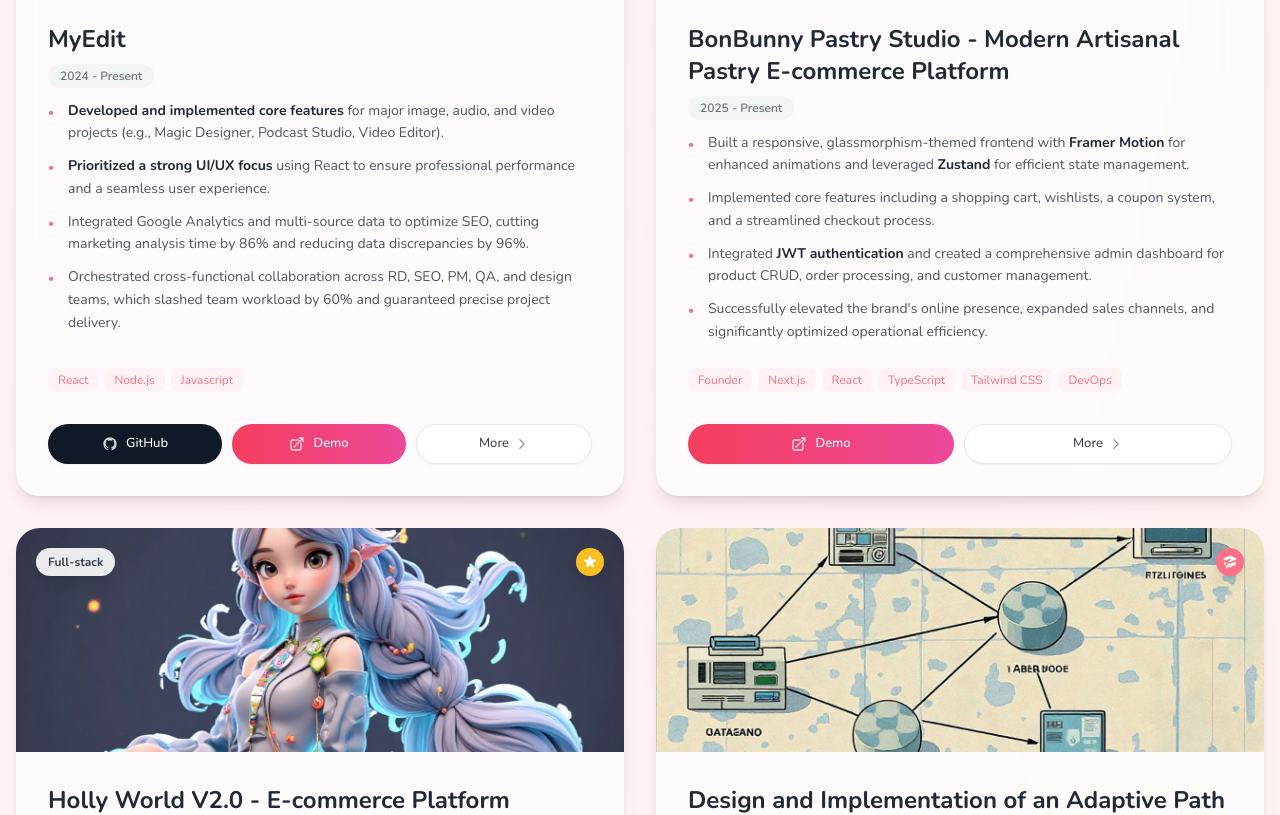
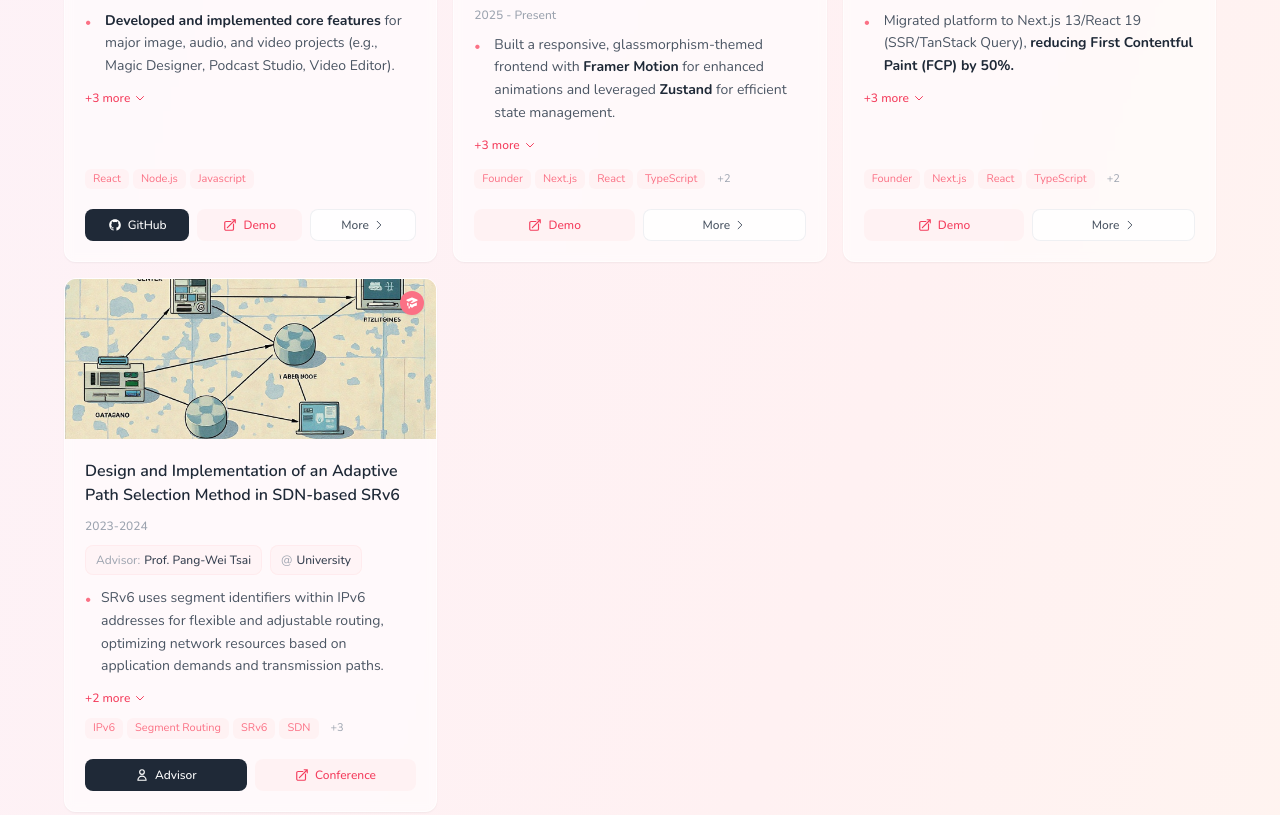
Before and after one commit to yuchen-land/yuchen-land.github.io, a Next.js app: page /portfolio in a window 1280 px wide. Shown: the part 840-1655 px from the top of the page. Built offline with nearby package versions, Linux system fonts and the light colour scheme.

Commit message:
feat: Enhance portfolio layout and improve project card design for better user experience

```diff
--- a/src/app/portfolio/page.js
+++ b/src/app/portfolio/page.js
@@ -13,7 +13,7 @@ export default function PortfolioPage() {
       <Navbar />
 
       <div className="relative z-10 min-h-screen py-16 px-4 pt-32 md:pt-40">
-        <div className="max-w-7xl mx-auto">
+        <div className="max-w-6xl mx-auto">
           <PortfolioContent />
         </div>
       </div>
--- a/src/components/AcademicCard.js
+++ b/src/components/AcademicCard.js
@@ -5,28 +5,32 @@ import Image from "next/image";
 
 export default function AcademicCard({ thesis }) {
   const [imgError, setImgError] = useState(false);
+  const [isExpanded, setIsExpanded] = useState(false);
+
+  // Show only first highlight by default
+  const MAX_VISIBLE_ITEMS = 1;
 
   return (
-    <div className="bg-white/70 backdrop-blur-glass rounded-3xl overflow-hidden shadow-lg card-hover border-0 group flex flex-col h-full">
-      {/* Banner Image - 與 Project Card 完全一致 */}
-      <div className="relative h-56 bg-gradient-to-br from-pink-100 via-rose-100 to-orange-100 overflow-hidden flex-shrink-0">
+    <div className="bg-white/60 backdrop-blur-sm rounded-xl overflow-hidden shadow-sm hover:shadow-md transition-all duration-300 border border-white/60 group flex flex-col h-full">
+      {/* Banner Image */}
+      <div className="relative h-40 bg-gradient-to-br from-pink-100 via-rose-100 to-orange-100 overflow-hidden flex-shrink-0">
         {thesis.image && !imgError ? (
           <Image
             src={thesis.image}
             alt={thesis.title}
             fill
-            className="object-cover transition-transform duration-700 group-hover:scale-110"
+            className="object-cover transition-transform duration-500 group-hover:scale-105"
             onError={() => setImgError(true)}
           />
         ) : (
-          <div className="w-full h-full flex items-center justify-center bg-gradient-to-br from-pink-400 to-rose-500 text-white text-5xl font-bold">
+          <div className="w-full h-full flex items-center justify-center bg-gradient-to-br from-pink-400 to-rose-500 text-white text-4xl font-bold">
             🎓
           </div>
         )}
 
         {/* Thesis Badge */}
-        <div className="absolute top-5 right-5 w-7 h-7 bg-rose-400 rounded-full flex items-center justify-center shadow-lg">
-          <svg className="w-4 h-4 text-white" fill="currentColor" viewBox="0 0 20 20">
+        <div className="absolute top-3 right-3 w-6 h-6 bg-rose-400 rounded-full flex items-center justify-center shadow-sm">
+          <svg className="w-3.5 h-3.5 text-white" fill="currentColor" viewBox="0 0 20 20">
             <path d="M10.394 2.08a1 1 0 00-.788 0l-7 3a1 1 0 000 1.84L5.25 8.051a.999.999 0 01.356-.257l4-1.714a1 1 0 11.788 1.838L7.667 9.088l1.94.831a1 1 0 00.787 0l7-3a1 1 0 000-1.838l-7-3zM3.31 9.397L5 10.12v4.102a8.969 8.969 0 00-1.05-.174 1 1 0 01-.89-.89 11.115 11.115 0 01.25-3.762zM9.3 16.573A9.026 9.026 0 007 14.935v-3.957l1.818.78a3 3 0 002.364 0l5.508-2.361a11.026 11.026 0 01.25 3.762 1 1 0 01-.89.89 8.968 8.968 0 00-5.35 2.524 1 1 0 01-1.4 0zM6 18a1 1 0 001-1v-2.065a8.935 8.935 0 00-2-.712V17a1 1 0 001 1z" />
           </svg>
         </div>
@@ -35,65 +39,92 @@ export default function AcademicCard({ thesis }) {
         <div className="absolute inset-0 bg-gradient-to-t from-black/20 via-transparent to-transparent opacity-0 group-hover:opacity-100 transition-opacity duration-300"></div>
       </div>
 
-      {/* Project Info - 與 Project Card 一致 */}
-      <div className="p-8 flex flex-col flex-1">
+      {/* Content */}
+      <div className="p-5 flex flex-col flex-1">
         <div className="flex-1">
-          <div className="mb-3">
-            <h3 className="text-2xl font-bold text-gray-800 group-hover:text-rose-600 transition-colors mb-2">
+          <div className="mb-2">
+            <h3 className="text-base font-semibold text-gray-800 group-hover:text-rose-500 transition-colors mb-1.5 line-clamp-2">
               {thesis.title}
             </h3>
             {thesis.year && (
-              <span className="text-xs font-semibold text-gray-500 bg-gray-100 px-3 py-1 rounded-full inline-block">
+              <span className="text-xs text-gray-400 font-medium">
                 {thesis.year}
               </span>
             )}
           </div>
 
-          {/* Academic Info */}
-          <div className="grid grid-cols-2 gap-3 mb-6">
-            <div className="bg-rose-50/50 rounded-xl p-3 border border-rose-100/50">
-              <p className="text-xs text-gray-500 font-medium mb-1">Advisor</p>
-              <p className="text-sm font-semibold text-gray-800">{thesis.advisor.name}</p>
+          {/* Academic Info - Compact */}
+          <div className="flex gap-2 mb-3 text-xs">
+            <div className="bg-rose-50/60 rounded-lg px-2.5 py-1.5 border border-rose-100/50">
+              <span className="text-gray-400">Advisor:</span>
+              <span className="text-gray-700 font-medium ml-1">{thesis.advisor.name.split(',')[0]}</span>
             </div>
-            <div className="bg-rose-50/50 rounded-xl p-3 border border-rose-100/50">
-              <p className="text-xs text-gray-500 font-medium mb-1">Institution</p>
-              <p className="text-sm font-semibold text-gray-800">{thesis.institution}</p>
+            <div className="bg-rose-50/60 rounded-lg px-2.5 py-1.5 border border-rose-100/50">
+              <span className="text-gray-400">@</span>
+              <span className="text-gray-700 font-medium ml-1">{thesis.institution.split(' ').slice(-1)[0]}</span>
             </div>
           </div>
 
-          {/* Research Highlights - 與 Project description 一致 */}
-          <ul className="text-gray-600 mb-6 space-y-2.5 list-none">
-            {thesis.highlights.map((highlight, index) => (
-              <li key={index} className="text-sm leading-relaxed pl-5 relative">
+          {/* Research Highlights with expand/collapse */}
+          <ul className="text-gray-600 mb-3 space-y-2 list-none">
+            {(isExpanded ? thesis.highlights : thesis.highlights.slice(0, MAX_VISIBLE_ITEMS)).map((highlight, index) => (
+              <li key={index} className="text-sm leading-relaxed pl-4 relative">
                 <span className="text-rose-400 absolute left-0 top-1 text-xs">•</span>
                 <span className="block">{highlight}</span>
               </li>
             ))}
           </ul>
+          {thesis.highlights.length > MAX_VISIBLE_ITEMS && (
+            <button
+              onClick={() => setIsExpanded(!isExpanded)}
+              className="text-rose-500 hover:text-rose-600 text-xs font-medium mb-3 flex items-center gap-1 transition-colors"
+            >
+              {isExpanded ? (
+                <>
+                  Show less
+                  <svg className="w-3 h-3" fill="none" stroke="currentColor" viewBox="0 0 24 24">
+                    <path strokeLinecap="round" strokeLinejoin="round" strokeWidth={2} d="M5 15l7-7 7 7" />
+                  </svg>
+                </>
+              ) : (
+                <>
+                  +{thesis.highlights.length - MAX_VISIBLE_ITEMS} more
+                  <svg className="w-3 h-3" fill="none" stroke="currentColor" viewBox="0 0 24 24">
+                    <path strokeLinecap="round" strokeLinejoin="round" strokeWidth={2} d="M19 9l-7 7-7-7" />
+                  </svg>
+                </>
+              )}
+            </button>
+          )}
 
-          {/* Tech Tags - Clean & Minimal */}
-          <div className="flex flex-wrap gap-1.5 mb-6">
-            {thesis.tags.map((tag) => (
+          {/* Tech Tags - Compact */}
+          <div className="flex flex-wrap gap-1 mb-4">
+            {thesis.tags.slice(0, 4).map((tag) => (
               <span
                 key={tag}
-                className="text-rose-400 text-xs px-2.5 py-1 bg-rose-50/80 rounded-lg"
+                className="text-rose-400 text-[11px] px-2 py-0.5 bg-rose-50/80 rounded-md"
               >
                 {tag}
               </span>
             ))}
+            {thesis.tags.length > 4 && (
+              <span className="text-gray-400 text-[11px] px-2 py-0.5">
+                +{thesis.tags.length - 4}
+              </span>
+            )}
           </div>
         </div>
 
-        {/* Action Buttons - Premium Style */}
-        <div className="flex gap-2.5 pt-2">
+        {/* Action Buttons - Compact Style */}
+        <div className="flex gap-2 pt-1">
           {thesis.links.advisor && (
             <a
               href={thesis.links.advisor}
               target="_blank"
               rel="noopener noreferrer"
-              className="group/btn flex-1 h-10 bg-gray-900 text-white rounded-full text-[13px] font-medium hover:bg-gray-800 transition-all duration-200 flex items-center justify-center gap-2 shadow-sm hover:shadow-md"
+              className="group/btn flex-1 h-8 bg-gray-800 text-white rounded-lg text-xs font-medium hover:bg-gray-700 transition-all duration-200 flex items-center justify-center gap-1.5"
             >
-              <svg className="w-4 h-4 opacity-80 group-hover/btn:opacity-100 transition-opacity" fill="none" stroke="currentColor" viewBox="0 0 24 24" strokeWidth={2}>
+              <svg className="w-3.5 h-3.5" fill="none" stroke="currentColor" viewBox="0 0 24 24" strokeWidth={2}>
                 <path strokeLinecap="round" strokeLinejoin="round" d="M16 7a4 4 0 11-8 0 4 4 0 018 0zM12 14a7 7 0 00-7 7h14a7 7 0 00-7-7z" />
               </svg>
               <span>Advisor</span>
@@ -104,9 +135,9 @@ export default function AcademicCard({ thesis }) {
               href={thesis.links.conference}
               target="_blank"
               rel="noopener noreferrer"
-              className="group/btn flex-1 h-10 bg-gradient-to-r from-rose-500 to-pink-500 text-white rounded-full text-[13px] font-medium hover:from-rose-600 hover:to-pink-600 transition-all duration-200 flex items-center justify-center gap-2 shadow-sm hover:shadow-md"
+              className="group/btn flex-1 h-8 bg-rose-50/80 text-rose-500 rounded-lg text-xs font-medium hover:bg-rose-100/80 transition-all duration-200 flex items-center justify-center gap-1.5"
             >
-              <svg className="w-4 h-4 opacity-80 group-hover/btn:opacity-100 transition-opacity" fill="none" stroke="currentColor" viewBox="0 0 24 24" strokeWidth={2}>
+              <svg className="w-3.5 h-3.5" fill="none" stroke="currentColor" viewBox="0 0 24 24" strokeWidth={2}>
                 <path strokeLinecap="round" strokeLinejoin="round" d="M13.5 6H5.25A2.25 2.25 0 003 8.25v10.5A2.25 2.25 0 005.25 21h10.5A2.25 2.25 0 0018 18.75V10.5m-10.5 6L21 3m0 0h-5.25M21 3v5.25" />
               </svg>
               <span>Conference</span>
@@ -117,25 +148,12 @@ export default function AcademicCard({ thesis }) {
               href={thesis.links.pdf}
               target="_blank"
               rel="noopener noreferrer"
-              className="group/btn flex-1 h-10 bg-gradient-to-r from-rose-500 to-pink-500 text-white rounded-full text-[13px] font-medium hover:from-rose-600 hover:to-pink-600 transition-all duration-200 flex items-center justify-center gap-2 shadow-sm hover:shadow-md"
+              className="group/btn flex-1 h-8 bg-rose-50/80 text-rose-500 rounded-lg text-xs font-medium hover:bg-rose-100/80 transition-all duration-200 flex items-center justify-center gap-1.5"
             >
-              <svg className="w-4 h-4 opacity-80 group-hover/btn:opacity-100 transition-opacity" fill="none" stroke="currentColor" viewBox="0 0 24 24" strokeWidth={2}>
+              <svg className="w-3.5 h-3.5" fill="none" stroke="currentColor" viewBox="0 0 24 24" strokeWidth={2}>
                 <path strokeLinecap="round" strokeLinejoin="round" d="M12 10v6m0 0l-3-3m3 3l3-3m2 8H7a2 2 0 01-2-2V5a2 2 0 012-2h5.586a1 1 0 01.707.293l5.414 5.414a1 1 0 01.293.707V19a2 2 0 01-2 2z" />
               </svg>
               <span>PDF</span>
-            </a>
-          )}
-          {thesis.links.github && (
-            <a
-              href={thesis.links.github}
-              target="_blank"
-              rel="noopener noreferrer"
-              className="group/btn flex-1 h-10 bg-gray-900 text-white rounded-full text-[13px] font-medium hover:bg-gray-800 transition-all duration-200 flex items-center justify-center gap-2 shadow-sm hover:shadow-md"
-            >
-              <svg className="w-4 h-4 opacity-80 group-hover/btn:opacity-100 transition-opacity" fill="currentColor" viewBox="0 0 24 24">
-                <path fillRule="evenodd" d="M12 2C6.477 2 2 6.484 2 12.017c0 4.425 2.865 8.18 6.839 9.504.5.092.682-.217.682-.483 0-.237-.008-.868-.013-1.703-2.782.605-3.369-1.343-3.369-1.343-.454-1.158-1.11-1.466-1.11-1.466-.908-.62.069-.608.069-.608 1.003.07 1.531 1.032 1.531 1.032.892 1.53 2.341 1.088 2.91.832.092-.647.35-1.088.636-1.338-2.22-.253-4.555-1.113-4.555-4.951 0-1.093.39-1.988 1.029-2.688-.103-.253-.446-1.272.098-2.65 0 0 .84-.27 2.75 1.026A9.564 9.564 0 0112 6.844c.85.004 1.705.115 2.504.337 1.909-1.296 2.747-1.027 2.747-1.027.546 1.379.202 2.398.1 2.651.64.7 1.028 1.595 1.028 2.688 0 3.848-2.339 4.695-4.566 4.943.359.309.678.92.678 1.855 0 1.338-.012 2.419-.012 2.747 0 .268.18.58.688.482A10.019 10.019 0 0022 12.017C22 6.484 17.522 2 12 2z" clipRule="evenodd" />
-              </svg>
-              <span>GitHub</span>
             </a>
           )}
         </div>
--- a/src/components/PortfolioContent.js
+++ b/src/components/PortfolioContent.js
@@ -158,7 +158,7 @@ export default function PortfolioContent() {
               {filteredFeatured.length + (thesisMatchesTag ? 1 : 0)} highlighted project{filteredFeatured.length + (thesisMatchesTag ? 1 : 0) !== 1 ? "s" : ""}
             </p>
           </div>
-          <div className="grid md:grid-cols-2 gap-8 items-stretch">
+          <div className="grid md:grid-cols-2 lg:grid-cols-3 gap-4 items-stretch">
             {filteredFeatured.map((project) => (
               <ProjectCard key={project.id} project={project} />
             ))}
@@ -178,7 +178,7 @@ export default function PortfolioContent() {
               {filteredOther.length} additional project{filteredOther.length !== 1 ? "s" : ""}
             </p>
           </div>
-          <div className="grid md:grid-cols-2 lg:grid-cols-3 gap-6 items-stretch">
+          <div className="grid md:grid-cols-2 lg:grid-cols-3 gap-4 items-stretch">
             {filteredOther.map((project) => (
               <ProjectCard key={project.id} project={project} />
             ))}
--- a/src/components/ProjectCard.js
+++ b/src/components/ProjectCard.js
@@ -10,11 +10,15 @@ export default function ProjectCard({ project }) {
   const hasDocumentation = doc !== undefined;
   const projectSlug = doc?.slug;
   const [imgError, setImgError] = useState(false);
+  const [isExpanded, setIsExpanded] = useState(false);
+
+  // Show only first bullet point by default
+  const MAX_VISIBLE_ITEMS = 1;
 
   return (
-    <div className="bg-white/70 backdrop-blur-glass rounded-3xl overflow-hidden shadow-lg card-hover border-0 group flex flex-col h-full">
+    <div className="bg-white/60 backdrop-blur-sm rounded-xl overflow-hidden shadow-sm hover:shadow-md transition-all duration-300 border border-white/60 group flex flex-col h-full">
       {/* Project Image */}
-      <div className="relative h-56 bg-gradient-to-br from-pink-100 via-rose-100 to-orange-100 overflow-hidden flex-shrink-0">
+      <div className="relative h-40 bg-gradient-to-br from-pink-100 via-rose-100 to-orange-100 overflow-hidden flex-shrink-0">
         {!imgError ? (
           <Image
             src={project.image}
@@ -32,7 +36,7 @@ export default function ProjectCard({ project }) {
 
         {/* Type Badge - Top Left */}
         {project.type && (
-          <div className="absolute top-5 left-5 px-3 py-1.5 rounded-full text-xs font-bold flex items-center gap-1.5 shadow-lg bg-white/90 text-gray-700 backdrop-blur-sm">
+          <div className="absolute top-3 left-3 px-2.5 py-1 rounded-lg text-xs font-medium flex items-center gap-1 shadow-sm bg-white/90 text-gray-600 backdrop-blur-sm">
             {project.type === "frontend" && "Frontend"}
             {project.type === "backend" && "Backend"}
             {project.type === "fullstack" && "Full-stack"}
@@ -42,7 +46,7 @@ export default function ProjectCard({ project }) {
 
         {/* Featured Star - Top Right, aligned with left tag */}
         {project.featured && (
-          <div className="absolute top-5 right-5 w-7 h-7 bg-amber-400 rounded-full flex items-center justify-center shadow-lg">
+          <div className="absolute top-3 right-3 w-6 h-6 bg-amber-400 rounded-full flex items-center justify-center shadow-sm">
             <svg className="w-4 h-4 text-white" fill="currentColor" viewBox="0 0 20 20">
               <path d="M9.049 2.927c.3-.921 1.603-.921 1.902 0l1.07 3.292a1 1 0 00.95.69h3.462c.969 0 1.371 1.24.588 1.81l-2.8 2.034a1 1 0 00-.364 1.118l1.07 3.292c.3.921-.755 1.688-1.54 1.118l-2.8-2.034a1 1 0 00-1.175 0l-2.8 2.034c-.784.57-1.838-.197-1.539-1.118l1.07-3.292a1 1 0 00-.364-1.118L2.98 8.72c-.783-.57-.38-1.81.588-1.81h3.461a1 1 0 00.951-.69l1.07-3.292z" />
             </svg>
@@ -54,14 +58,14 @@ export default function ProjectCard({ project }) {
       </div>
 
       {/* Project Info */}
-      <div className="p-8 flex flex-col flex-1">
+      <div className="p-5 flex flex-col flex-1">
         <div className="flex-1">
-          <div className="mb-3">
-            <h3 className="text-2xl font-bold text-gray-800 group-hover:text-rose-600 transition-colors mb-2">
+          <div className="mb-2">
+            <h3 className="text-base font-semibold text-gray-800 group-hover:text-rose-500 transition-colors mb-1.5 line-clamp-2">
               {project.title}
             </h3>
             {project.period && (
-              <span className="text-xs font-semibold text-gray-500 bg-gray-100 px-3 py-1 rounded-full inline-block">
+              <span className="text-xs text-gray-400 font-medium">
                 {project.period}
               </span>
             )}
@@ -69,8 +73,9 @@ export default function ProjectCard({ project }) {
 
           {/* Description - support both string and array */}
           {Array.isArray(project.description) ? (
-            <ul className="text-gray-600 mb-6 space-y-2.5 list-none">
-              {project.description.map((item, i) => {
+            <>
+              <ul className="text-gray-600 mb-3 space-y-2.5 list-none">
+                {(isExpanded ? project.description : project.description.slice(0, MAX_VISIBLE_ITEMS)).map((item, i) => {
                   // Check if text contains **bold** markers
                   const parts = item.split(/\*\*(.*?)\*\*/g);
                   return (
@@ -89,38 +94,66 @@ export default function ProjectCard({ project }) {
                   );
                 })}
               </ul>
+              {project.description.length > MAX_VISIBLE_ITEMS && (
+                <button
+                  onClick={() => setIsExpanded(!isExpanded)}
+                  className="text-rose-500 hover:text-rose-600 text-xs font-medium mb-4 flex items-center gap-1 transition-colors"
+                >
+                  {isExpanded ? (
+                    <>
+                      Show less
+                      <svg className="w-3 h-3" fill="none" stroke="currentColor" viewBox="0 0 24 24">
+                        <path strokeLinecap="round" strokeLinejoin="round" strokeWidth={2} d="M5 15l7-7 7 7" />
+                      </svg>
+                    </>
+                  ) : (
+                    <>
+                      +{project.description.length - MAX_VISIBLE_ITEMS} more
+                      <svg className="w-3 h-3" fill="none" stroke="currentColor" viewBox="0 0 24 24">
+                        <path strokeLinecap="round" strokeLinejoin="round" strokeWidth={2} d="M19 9l-7 7-7-7" />
+                      </svg>
+                    </>
+                  )}
+                </button>
+              )}
+            </>
           ) : (
             <p className="text-gray-600 mb-6 line-clamp-2 leading-relaxed">{project.description}</p>
           )}
         </div>
 
         {/* Tech Tags - Clean & Minimal */}
-        <div className="flex flex-wrap gap-1.5 mb-6">
-          {project.tags.map((tag) => (
+        <div className="flex flex-wrap gap-1 mb-4">
+          {project.tags.slice(0, 4).map((tag) => (
             <span
               key={tag}
-              className="text-rose-400 text-xs px-2.5 py-1 bg-rose-50/80 rounded-lg"
+              className="text-rose-400 text-[11px] px-2 py-0.5 bg-rose-50/80 rounded-md"
             >
               {tag}
             </span>
           ))}
+          {project.tags.length > 4 && (
+            <span className="text-gray-400 text-[11px] px-2 py-0.5">
+              +{project.tags.length - 4}
+            </span>
+          )}
         </div>
 
-        {/* Action Buttons - Premium Style */}
-        <div className="flex gap-2.5 pt-2">
+        {/* Action Buttons - Compact Style */}
+        <div className="flex gap-2 pt-1">
           {project.github && (
             <a
               href={project.github}
               target="_blank"
               rel="noopener noreferrer"
-              className="group/btn flex-1 h-10 bg-gray-900 text-white rounded-full text-[13px] font-medium hover:bg-gray-800 transition-all duration-200 flex items-center justify-center gap-2 shadow-sm hover:shadow-md"
+              className="group/btn flex-1 h-8 bg-gray-800 text-white rounded-lg text-xs font-medium hover:bg-gray-700 transition-all duration-200 flex items-center justify-center gap-1.5"
             >
               {project.github.includes('github.com') ? (
-                <svg className="w-4 h-4 opacity-80 group-hover/btn:opacity-100 transition-opacity" fill="currentColor" viewBox="0 0 24 24">
+                <svg className="w-3.5 h-3.5" fill="currentColor" viewBox="0 0 24 24">
                   <path fillRule="evenodd" d="M12 2C6.477 2 2 6.484 2 12.017c0 4.425 2.865 8.18 6.839 9.504.5.092.682-.217.682-.483 0-.237-.008-.868-.013-1.703-2.782.605-3.369-1.343-3.369-1.343-.454-1.158-1.11-1.466-1.11-1.466-.908-.62.069-.608.069-.608 1.003.07 1.531 1.032 1.531 1.032.892 1.53 2.341 1.088 2.91.832.092-.647.35-1.088.636-1.338-2.22-.253-4.555-1.113-4.555-4.951 0-1.093.39-1.988 1.029-2.688-.103-.253-.446-1.272.098-2.65 0 0 .84-.27 2.75 1.026A9.564 9.564 0 0112 6.844c.85.004 1.705.115 2.504.337 1.909-1.296 2.747-1.027 2.747-1.027.546 1.379.202 2.398.1 2.651.64.7 1.028 1.595 1.028 2.688 0 3.848-2.339 4.695-4.566 4.943.359.309.678.92.678 1.855 0 1.338-.012 2.419-.012 2.747 0 .268.18.58.688.482A10.019 10.019 0 0022 12.017C22 6.484 17.522 2 12 2z" clipRule="evenodd" />
                 </svg>
               ) : (
-                <svg className="w-4 h-4 opacity-80 group-hover/btn:opacity-100 transition-opacity" fill="none" stroke="currentColor" viewBox="0 0 24 24" strokeWidth={2}>
+                <svg className="w-3.5 h-3.5" fill="none" stroke="currentColor" viewBox="0 0 24 24" strokeWidth={2}>
                   <path strokeLinecap="round" strokeLinejoin="round" d="M9 12h6m-6 4h6m2 5H7a2 2 0 01-2-2V5a2 2 0 012-2h5.586a1 1 0 01.707.293l5.414 5.414a1 1 0 01.293.707V19a2 2 0 01-2 2z" />
                 </svg>
               )}
@@ -132,9 +165,9 @@ export default function ProjectCard({ project }) {
               href={project.demo}
               target="_blank"
               rel="noopener noreferrer"
-              className="group/btn flex-1 h-10 bg-gradient-to-r from-rose-500 to-pink-500 text-white rounded-full text-[13px] font-medium hover:from-rose-600 hover:to-pink-600 transition-all duration-200 flex items-center justify-center gap-2 shadow-sm hover:shadow-md"
+              className="group/btn flex-1 h-8 bg-rose-50/80 text-rose-500 rounded-lg text-xs font-medium hover:bg-rose-100/80 transition-all duration-200 flex items-center justify-center gap-1.5"
             >
-              <svg className="w-4 h-4 opacity-80 group-hover/btn:opacity-100 transition-opacity" fill="none" stroke="currentColor" viewBox="0 0 24 24" strokeWidth={2}>
+              <svg className="w-3.5 h-3.5" fill="none" stroke="currentColor" viewBox="0 0 24 24" strokeWidth={2}>
                 <path strokeLinecap="round" strokeLinejoin="round" d="M13.5 6H5.25A2.25 2.25 0 003 8.25v10.5A2.25 2.25 0 005.25 21h10.5A2.25 2.25 0 0018 18.75V10.5m-10.5 6L21 3m0 0h-5.25M21 3v5.25" />
               </svg>
               <span>Demo</span>
@@ -143,10 +176,10 @@ export default function ProjectCard({ project }) {
           {hasDocumentation && projectSlug && (
             <Link
               href={`/projects/${projectSlug}`}
-              className="group/btn flex-1 h-10 bg-white border border-gray-200 text-gray-700 rounded-full text-[13px] font-medium hover:border-gray-300 hover:bg-gray-50 transition-all duration-200 flex items-center justify-center gap-1.5 shadow-sm"
+              className="group/btn flex-1 h-8 bg-white/80 border border-gray-200/60 text-gray-600 rounded-lg text-xs font-medium hover:bg-gray-50 transition-all duration-200 flex items-center justify-center gap-1"
             >
               <span>More</span>
-              <svg className="w-3.5 h-3.5 opacity-60 group-hover/btn:opacity-100 group-hover/btn:translate-x-0.5 transition-all" fill="none" stroke="currentColor" viewBox="0 0 24 24" strokeWidth={2}>
+              <svg className="w-3 h-3 group-hover/btn:translate-x-0.5 transition-transform" fill="none" stroke="currentColor" viewBox="0 0 24 24" strokeWidth={2}>
                 <path strokeLinecap="round" strokeLinejoin="round" d="M8.25 4.5l7.5 7.5-7.5 7.5" />
               </svg>
             </Link>
```
Lines whose indentation alone changed are shown as unchanged.
